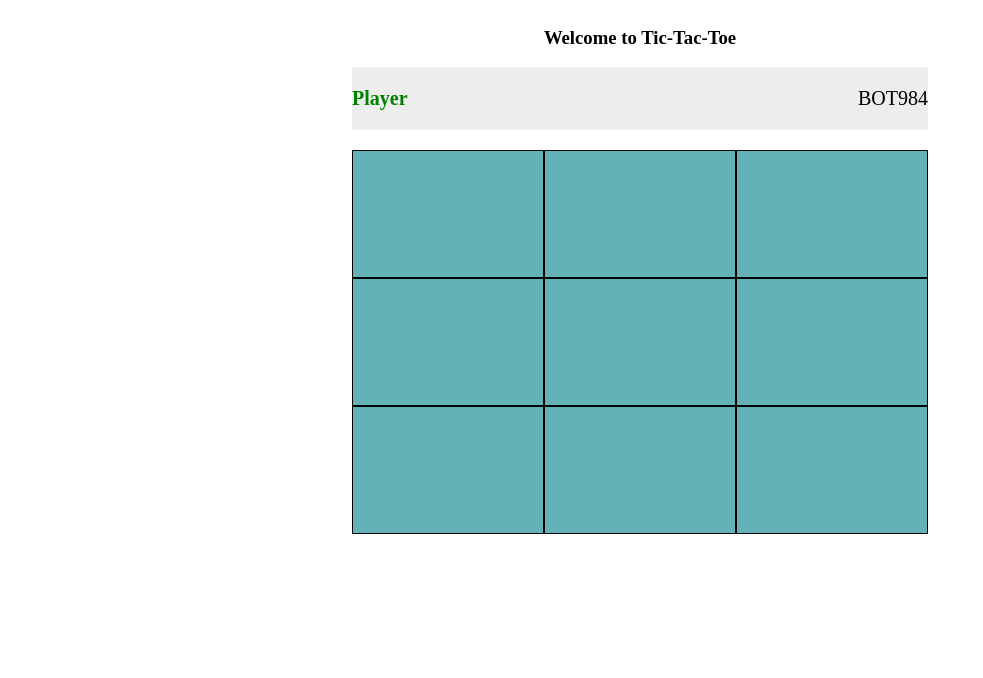
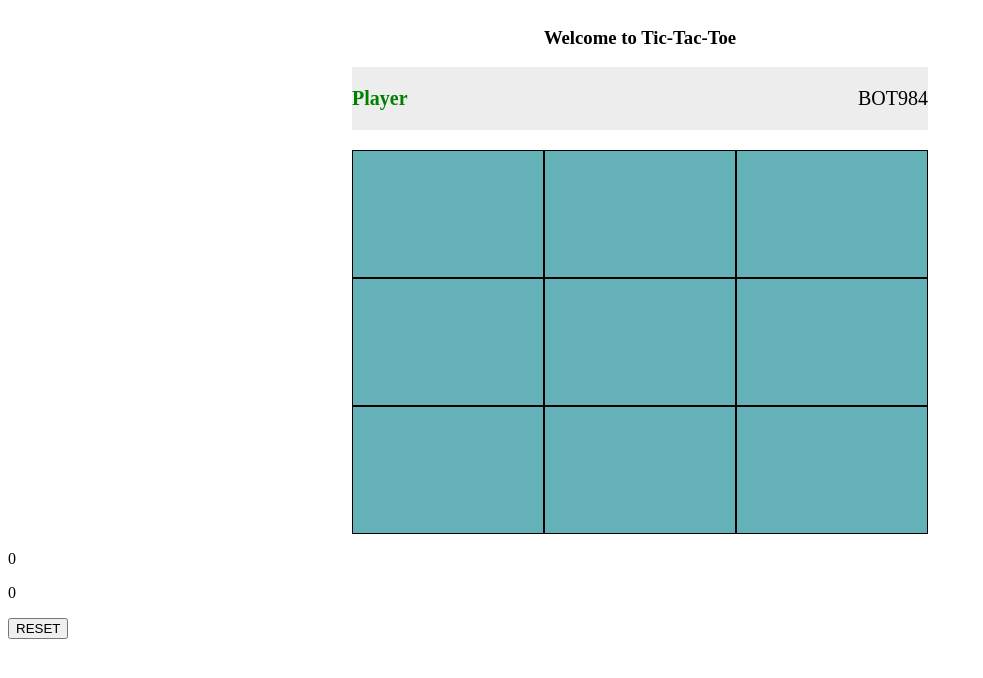
Before and after one commit to MR-Farabough/ticTacToe, a plain HTML site: page index.html in a window 1280 px wide. Shown: the whole page, without its empty margins (0-983 px from the left). Drawn offline with Linux system fonts and the light colour scheme.

Commit message:
Added Footer

```diff
--- a/index.html
+++ b/index.html
@@ -27,6 +27,15 @@
 			<div class="card"></div>
 			<div class="card"></div>
 		</div>
+		<div class="footer">
+			<div class="score">
+				<p class="playerScore">0</p>
+				<p class="botScore">0</p>
+			</div>
+			<div class="reset">
+				<button class="resetBTN">RESET</button>
+			</div>
+		</div>
 		<script src="app.js"></script>
 	</body>
 </html>
```
